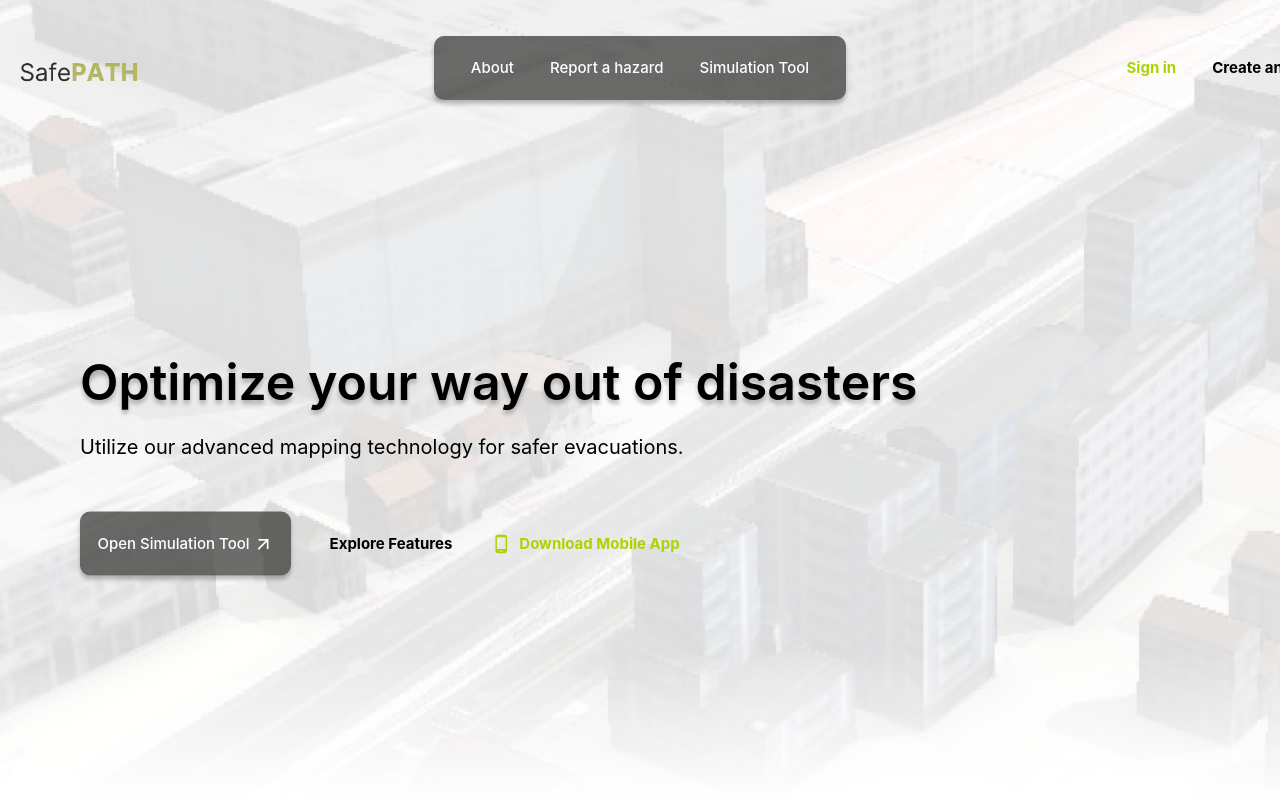
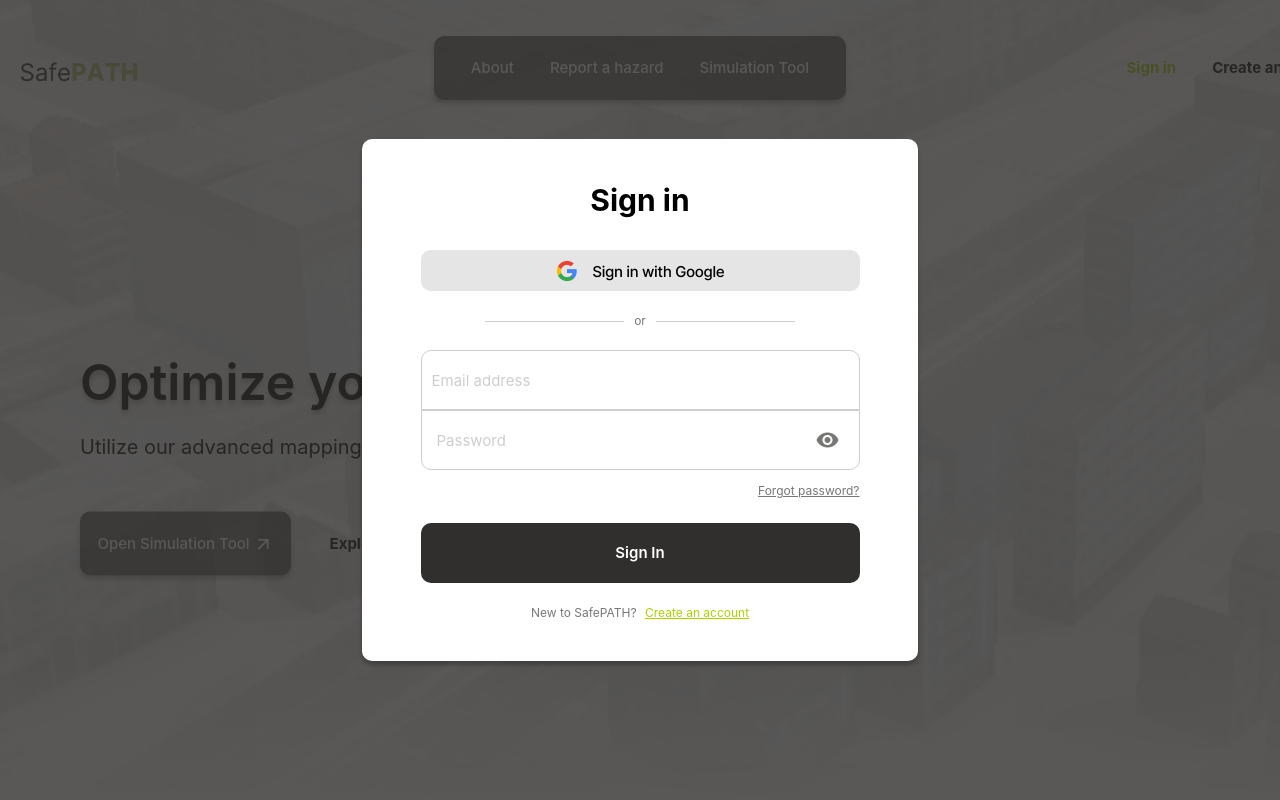
Before and after one commit to blackyaksha/SafePath_Web_Application, a React (Create React App) app in the folder web-app/: page / in a window 1280 px wide. Both pictures are taken after a click on the button "Sign in". Shown: the top 800 px of the page. Built offline with nearby package versions, Linux system fonts and the light colour scheme.

Commit message:
Web App changes:
Landing Page:
- Added a redirect link for the F-Droid button.

Sign in Modal:
- Created a sign in modal that appears when the sign in button in the landing page is clicked/tapped.

```diff
--- a/web-app/src/LandingPage.tsx
+++ b/web-app/src/LandingPage.tsx
@@ -1,8 +1,14 @@
 import React from 'react';
 import { useRef, useState } from 'react';
 import './LandingPage.css';
+import SignInModal from './Modal Components/SignIn'; // Import SignIn Modal
 
 function LandingPage() {
+
+  const [isSignInOpen, setSignInOpen] = useState(false);
+
+  const openSignInModal = () => setSignInOpen(true);
+  const closeSignInModal = () => setSignInOpen(false);
 
   const mainContentRef = useRef<HTMLDivElement | null>(null);       // ref for Main Content Area
   const downloadMobileAppRef = useRef<HTMLDivElement | null>(null); // ref for Download Mobile App
@@ -100,7 +106,9 @@
           {/* Right-aligned buttons outside the main container */}
           <div className="absolute right-[-500px] top-0 h-16 flex items-center space-x-9">
             <button
-              className="header-rightSide-buttons text-[#AAD400] hover:text-[#C4C98C] sign-in-button">
+              className="header-rightSide-buttons text-[#AAD400] hover:text-[#C4C98C] sign-in-button"
+              onClick={openSignInModal}  // Open Sign In Modal
+              >
               Sign in
             </button>
             <button
@@ -212,7 +220,7 @@
                   className="h-[49px]"
                 />
               </a>
-              <a href="https://play.google.com/store" target="_blank" rel="noopener noreferrer">
+              <a href="https://f-droid.org/en/" target="_blank" rel="noopener noreferrer">
                 <img
                   src="/section-display-images/FDroidDownloadButton.png"
                   alt="Get it on F-Droid"
@@ -309,6 +317,9 @@
         </div>
       </footer>
 
+      {/* Sign In Modal */}
+      <SignInModal isOpen={isSignInOpen} onClose={closeSignInModal} />
+
     </div>
   );
 }
--- /dev/null
+++ b/web-app/src/Modal Components/SignIn.css
@@ -0,0 +1,212 @@
+/* Modal overlay that covers the screen */
+.modal-overlay {
+    position: fixed;
+    top: 0;
+    left: 0;
+    width: 100%;
+    height: 100%;
+    background-color: rgba(48, 47, 45, 0.8); /* 70% transparency */
+    display: flex;
+    justify-content: center;
+    align-items: center;
+    z-index: 1000;
+  }
+
+  /* Modal content box */
+  .modal-content {
+    background-color: #fff;
+    padding: 20px;
+    border-radius: 10px;
+    width: 556px;
+    height: 522px; /* Keep this height */
+    text-align: center;
+    display: flex;
+    flex-direction: column;
+    justify-content: center; /* Center content vertically */
+    box-shadow: 0 4px 4px rgba(0, 0, 0, 0.25);
+  }
+
+  /* Close button */
+  .close-button {
+    background: none;
+    border: none;
+    font-size: 20px;
+    cursor: pointer;
+    color: #333;
+  }
+
+  /* Form fields */
+  .sign-in-form {
+    display: flex;
+    flex-direction: column;
+    align-items: center; /* Center the form fields */
+    justify-content: center; /* Vertically center the fields */
+    width: 100%;
+    height: 100%; /* Ensure the form takes full height of modal content */
+  }
+
+  .form-email {
+    width: 100%;
+    display: flex;
+    flex-direction: column;
+    align-items: center;
+  }
+
+  .form-password {
+    width: 100%;
+    display: flex;
+    flex-direction: column;
+    align-items: center;
+  }
+
+  /* Placeholder text color for input fields */
+.sign-in-form input::placeholder {
+    color: #CECECE; /* Adjust the color to your preferred shade */
+  }
+
+
+  .sign-in-form input {
+    width: 439px; /* Reduced width for better centering */
+    padding: 10px;
+    height: 60px;
+    border: 1px solid #CECECE;
+    font-size: 15px;
+    border-radius: 10px 10px 0 0; /* Top-left and top-right border radius */
+    font-family: 'Inter', sans-serif;
+  }
+  .sign-in-form input[type="password"] {
+    border-radius: 0 0 10px 10px; /* Remove the top border radius for password input */
+  }
+
+  /* Sign-in button */
+  .signIn-button {
+    width: 439px; /* Reduced width for centering */
+    height: 60px;
+    padding: 12px;
+    background-color: #302F2D;
+    color: white;
+    border: none;
+    border-radius: 10px;
+    font-size: 15px;
+    cursor: pointer;
+    font-family: 'Inter', sans-serif;
+    font-weight: 600;
+    margin-top: 22px; /* Space between input fields and button */
+    transition: background-color 0.3s, color 0.3s;
+  }
+
+  .signIn-button:hover {
+    background-color: #AAD400;
+  }
+
+/* "or" text styling with lines on both sides */
+.or-text {
+    font-size: 12px;
+    font-family: 'Inter', sans-serif;
+    color: #787776;
+    margin: 20px 0; /* Adds space around the text */
+    display: flex;
+    align-items: center; /* Ensures vertical centering of text and lines */
+    justify-content: center; /* Centers the text horizontally */
+  }
+
+  .or-text::before,
+  .or-text::after {
+    content: '';
+    display: block;
+    width: 139.03px; /* Width of the line */
+    height: 1px; /* Thickness of the line */
+    background-color: #CECECE; /* Color of the line */
+  }
+
+  .or-text::before {
+    margin-right: 10px; /* Space between the line and the "or" text */
+  }
+
+  .or-text::after {
+    margin-left: 10px; /* Space between the line and the "or" text */
+  }
+
+  /* Google Sign-In Button */
+.google-sign-in-button {
+    background-color: transparent;
+    border: none;
+    cursor: pointer;
+    padding: 0;
+    display: flex;
+    justify-content: center;
+    align-items: center;
+    margin-bottom: 1px; /* Space between the Google sign-in button and "or" text */
+  }
+
+  .google-sign-in-img {
+    width: 439px; /* Set the width of the Google sign-in image */
+    height: auto;
+  }
+
+  /* Sign in title */
+.sign-in-title {
+    font-size: 30px;
+    font-family: 'Inter', sans-serif;
+    font-weight: 650;
+    color: black;
+    margin-bottom: 27px; /* Adds space between the title and Google sign-in button */
+    text-align: center; /* Centers the text */
+  }
+
+/* Forgot password link */
+.forgot-password {
+    width: 439px; /* Align with password input width */
+    text-align: right; /* Align text to the right */
+    margin-top: 7px; /* Add slight spacing above */
+  }
+
+  .forgot-password a {
+    font-size: 12px;
+    font-family: 'Inter', sans-serif;
+    color: #787776;
+    text-decoration: underline;
+    cursor: pointer;
+  }
+
+  /* New to SafePATH text */
+.new-to-safepath {
+    font-size: 12px;
+    font-family: 'Inter', sans-serif;
+    color: #787776;
+    margin-top: 21px; /* Space above the text */
+    text-align: center; /* Center-align the text */
+  }
+
+  .new-to-safepath a {
+    color: #AAD400; /* Blue color for the link */
+    margin-left: 5px; /* Space between "New to SafePATH?" and "Create an account" */
+    text-decoration: underline; /* Underline for the link */
+    cursor: pointer;
+  }
+
+  .password-input-container {
+    position: relative;
+    width: 100%;
+    max-width: 439px;
+  }
+
+  .password-input-container input {
+    width: 100%;
+    padding: 15px;
+    height: 60px;
+    border: 1px solid #cecece;
+    font-size: 15px;
+    border-radius: 0 0 10px 10px;
+    font-family: 'Inter', sans-serif;
+  }
+
+  .visibility-icon {
+    position: absolute;
+    top: 50%;
+    right: 20px;
+    transform: translateY(-50%);
+    cursor: pointer;
+    font-size: 24px;
+    color: #787776;
+  }
--- /dev/null
+++ b/web-app/src/Modal Components/SignIn.tsx
@@ -0,0 +1,105 @@
+import React, { useEffect, useState } from 'react';
+import './SignIn.css';
+
+const SignInModal: React.FC<{ isOpen: boolean; onClose: () => void }> = ({
+  isOpen,
+  onClose,
+}) => {
+  const [email, setEmail] = useState('');
+  const [password, setPassword] = useState('');
+  const [showPassword, setShowPassword] = useState(false);
+
+  const handleSignIn = (e: React.FormEvent) => {
+    e.preventDefault();
+    console.log('Sign-in attempt', { email, password });
+  };
+
+  const togglePasswordVisibility = () => {
+    setShowPassword(!showPassword);
+  };
+
+  useEffect(() => {
+    if (isOpen) {
+      // Push new history state when modal opens
+      window.history.pushState(null, '', window.location.href);
+
+      // Listen for "Back" button presses
+      const handlePopState = () => {
+        onClose();
+      };
+
+      // Add the event listener
+      window.addEventListener('popstate', handlePopState);
+
+      // Clean up event listener on unmount
+      return () => {
+        window.removeEventListener('popstate', handlePopState);
+      };
+    }
+  }, [isOpen, onClose]);
+
+
+  if (!isOpen) return null;
+
+  return (
+    <div className="modal-overlay">
+      <div className="modal-content">
+        <form onSubmit={handleSignIn} className="sign-in-form">
+          <h3 className="sign-in-title">Sign in</h3>
+
+          <button type="button" className="google-sign-in-button">
+            <img
+              src="/icon-images/signIn-with-google.png"
+              alt="Sign in with Google"
+              className="google-sign-in-img"
+            />
+          </button>
+
+          <div className="or-text">or</div>
+
+          <div className="form-email">
+            <input
+              type="email"
+              id="email"
+              value={email}
+              onChange={(e) => setEmail(e.target.value)}
+              required
+              placeholder="Email address"
+            />
+          </div>
+
+          <div className="form-password">
+            <div className="password-input-container">
+              <input
+                type={showPassword ? 'text' : 'password'}
+                id="password"
+                value={password}
+                onChange={(e) => setPassword(e.target.value)}
+                required
+                placeholder="Password"
+                maxLength={40}
+              />
+              <span
+                className="material-icons icon visibility-icon"
+                onClick={togglePasswordVisibility}
+              >
+                {showPassword ? 'visibility_off' : 'visibility'}
+              </span>
+            </div>
+            <div className="forgot-password">
+              <a href="#" onClick={() => {/* Handle forgot password logic */}}>Forgot password?</a>
+            </div>
+          </div>
+
+          <button type="submit" className="signIn-button">Sign In</button>
+
+          <div className="new-to-safepath">
+            New to SafePATH? <a href="#" className="create-account-link">Create an account</a>
+          </div>
+        </form>
+      </div>
+    </div>
+  );
+};
+
+export default SignInModal;
```
Also changed, not shown: web-app/public/icon-images/signIn-with-google.png (added), web-app/src/Modal Components/SignUp.tsx (added).
